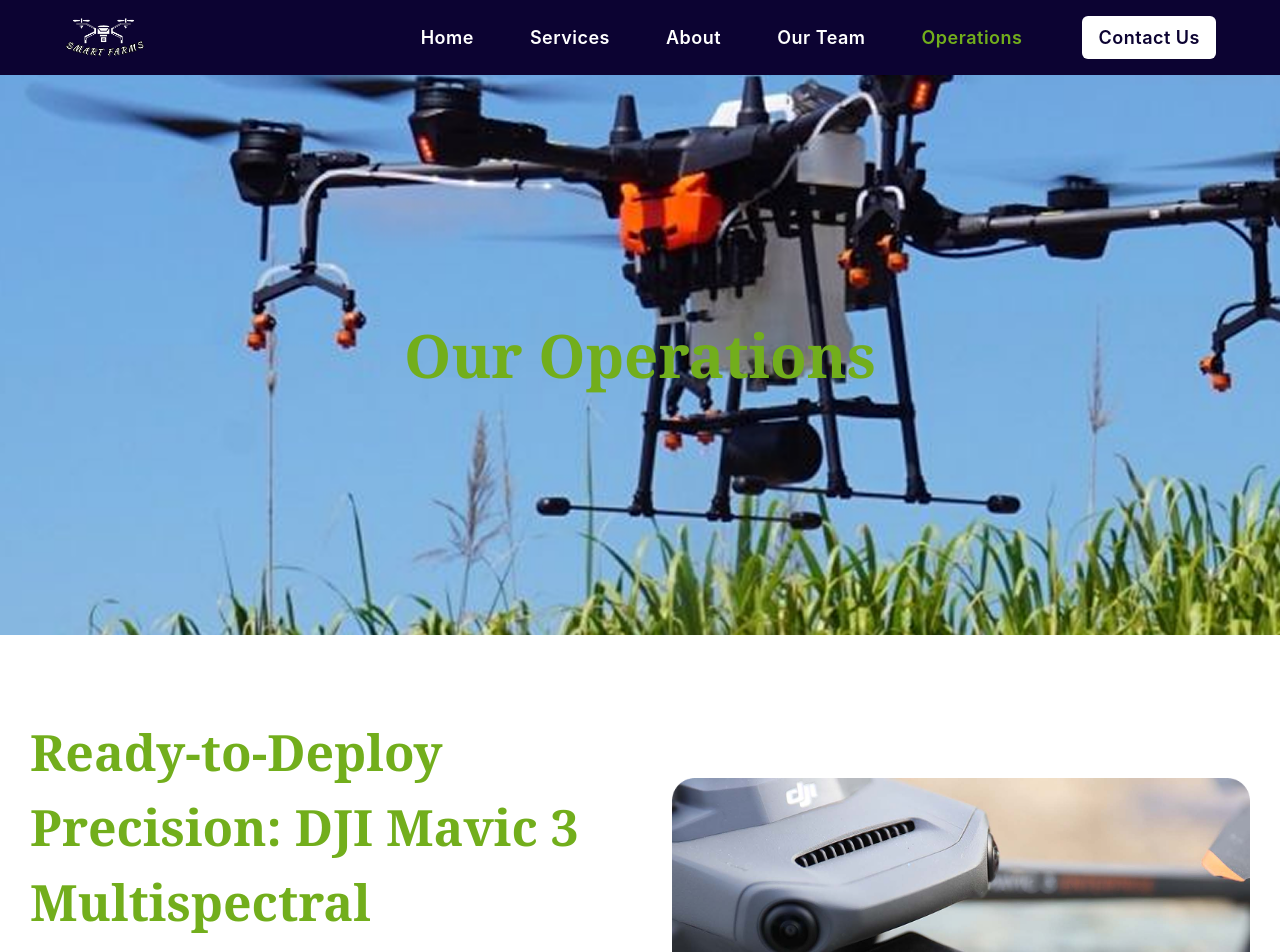
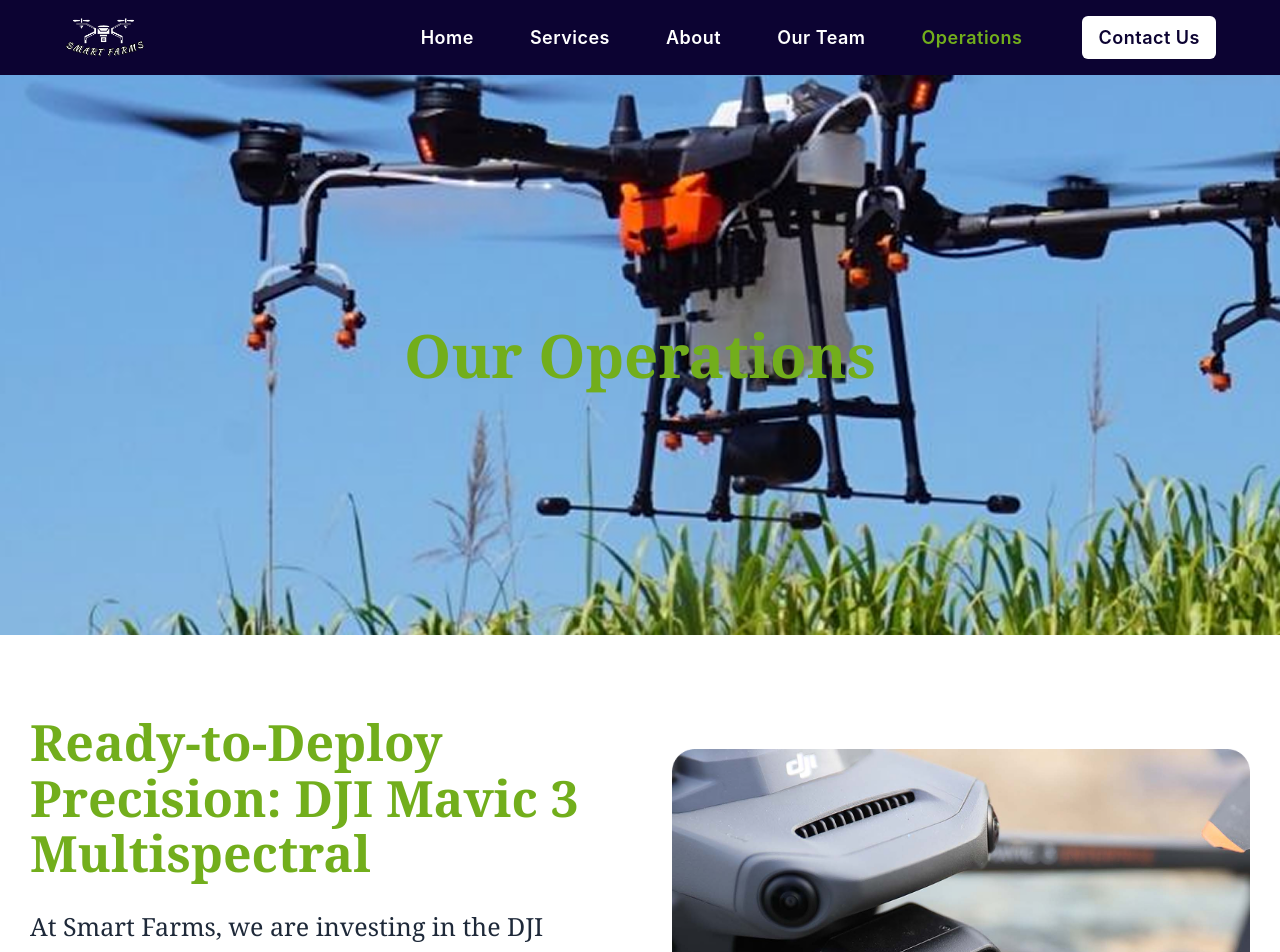
Before and after one commit to HudsonWayne/Smart-Farms, a Next.js app: page /operations in a window 1280 px wide. Shown: the top 952 px of the page. Built offline with nearby package versions, Linux system fonts and the light colour scheme; a web font is replaced by a local one.

Commit message:
initial commit

```diff
--- a/src/pages/operations.tsx
+++ b/src/pages/operations.tsx
@@ -43,8 +43,8 @@ export default function OperationsPage() {
       >
         <div>
           <h2
-            className="font-bold mb-6"
-            style={{ color: "#72AE1C", fontSize: "50px" }}
+            className="font-bold mb-6 text-3xl sm:text-4xl md:text-[50px]"
+            style={{ color: "#72AE1C" }}
           >
             Ready-to-Deploy Precision: DJI Mavic 3 Multispectral
           </h2>
@@ -228,8 +228,8 @@ export default function OperationsPage() {
 
         <div>
           <h2
-            className="font-bold mb-6"
-            style={{ color: "#72AE1C", fontSize: "36px" }}
+            className="font-bold mb-6 text-2xl sm:text-3xl md:text-[36px]"
+            style={{ color: "#72AE1C" }}
           >
             Locally Assembled Spraying <br />
             & Fertilizer Drones for <br />
```
